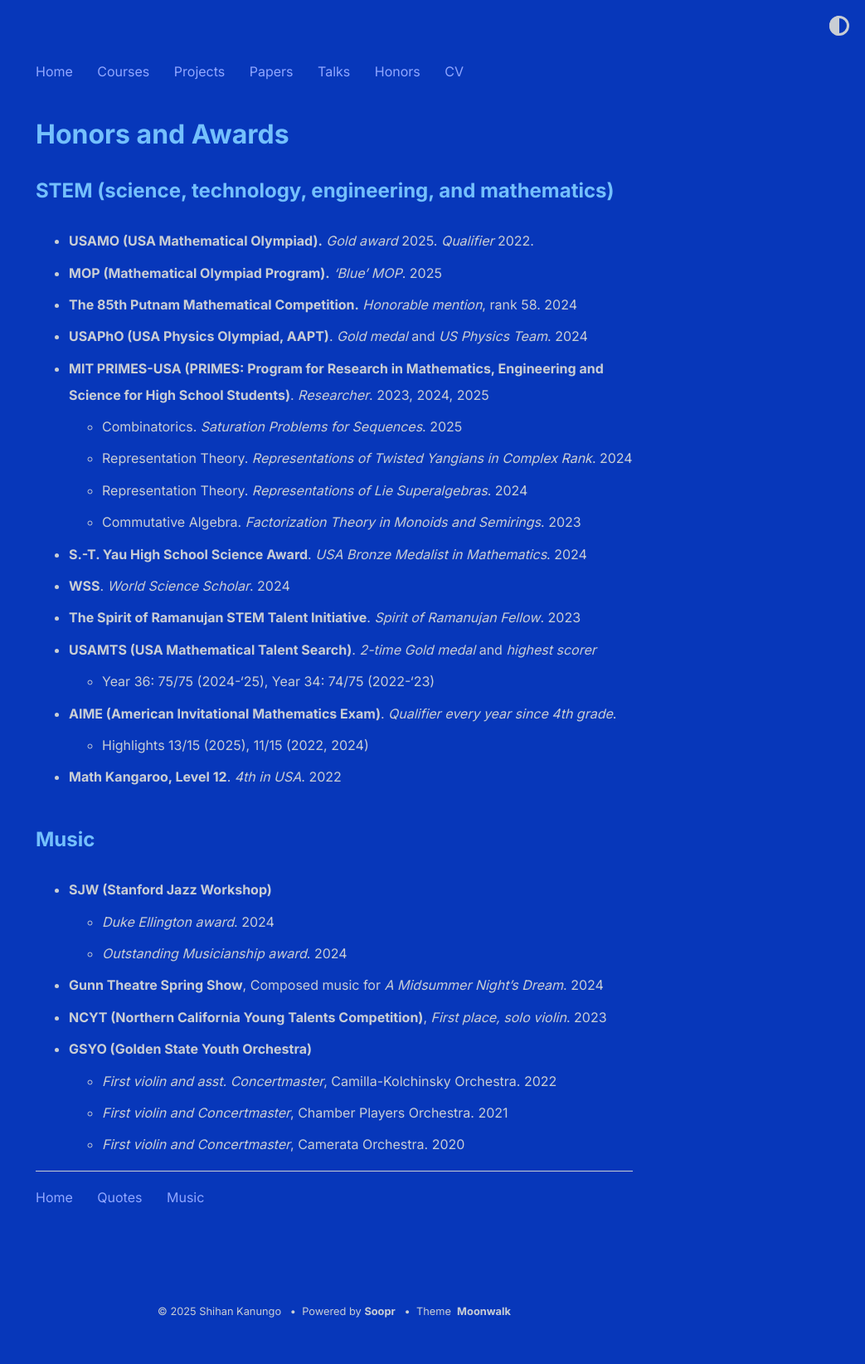
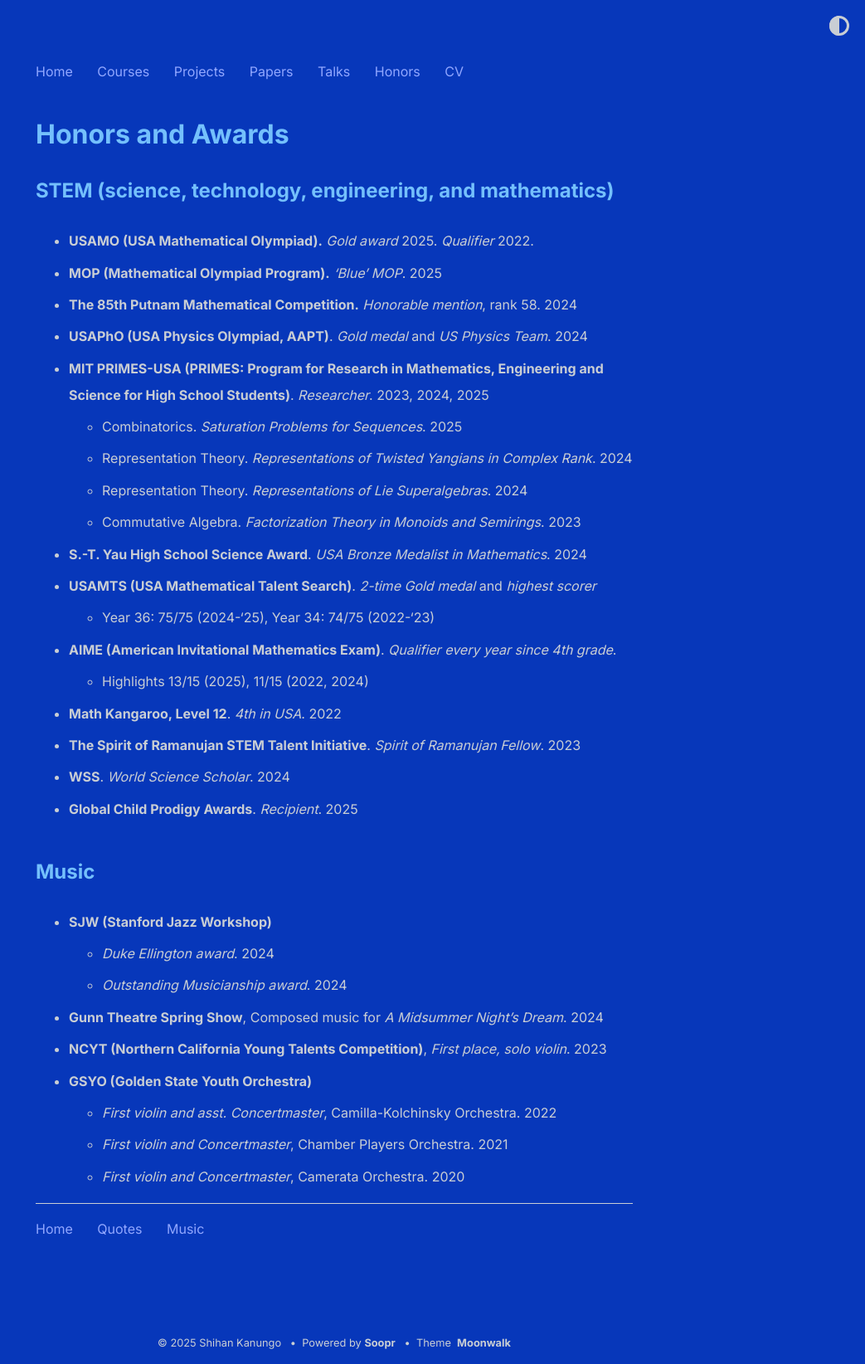
Before and after one commit to shihankanungo/shihankanungo.github.io, a Jekyll site: the page built from honors.md, in a window 1280 px wide. Shown: the whole page at 83% size, without its empty margins (237-1280 px from the left). Built offline with Jekyll 4.4.1, drawn with Linux system fonts in a browser that asks for light colours; before the commit the page ends 1606 px from its top, so only the background shows below that.

Commit message:
Update honors.md

```diff
--- a/honors.md
+++ b/honors.md
@@ -15,14 +15,14 @@ title: Honors and Awards
   - Representation Theory. *Representations of Lie Superalgebras*. 2024
   - Commutative Algebra. *Factorization Theory in Monoids and Semirings*. 2023
 - **S.-T. Yau High School Science Award**. *USA Bronze Medalist in Mathematics*. 2024
-- **WSS**. *World Science Scholar*. 2024
-- **The Spirit of Ramanujan STEM Talent Initiative**. *Spirit of Ramanujan Fellow*. 2023
 - **USAMTS (USA Mathematical Talent Search)**. *2-time Gold medal* and *highest scorer*
   - Year 36: 75/75 (2024-'25), Year 34: 74/75 (2022-'23)
 - **AIME (American Invitational Mathematics Exam)**. *Qualifier every year since 4th grade*.
   - Highlights 13/15 (2025), 11/15 (2022, 2024)
 - **Math Kangaroo, Level 12**. *4th in USA*. 2022
-
+- **The Spirit of Ramanujan STEM Talent Initiative**. *Spirit of Ramanujan Fellow*. 2023
+- **WSS**. *World Science Scholar*. 2024
+- **Global Child Prodigy Awards**. *Recipient*. 2025
 
 ## Music
 
```
